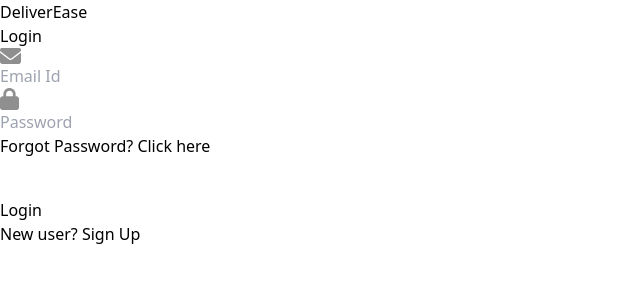
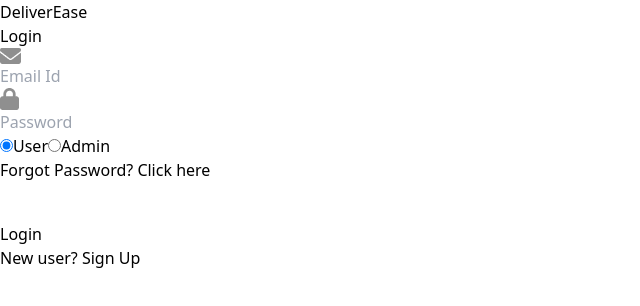
Before and after one commit to Delivery-Management-SE/SE_Project_Team_22, a React (Vite) app in the folder frontend/: page / in a window 1280 px wide. Shown: the top 306 px of the page, without its empty margins (0-640 px from the left). Built offline with nearby package versions, Linux system fonts and the light colour scheme.

Commit message:
modified LoginSignup.jsx added Admin and user feature

```diff
--- a/frontend/src/components/LoginSignup.jsx
+++ b/frontend/src/components/LoginSignup.jsx
@@ -61,8 +61,8 @@
 // export default LoginSignup;
 import React, { useState } from 'react';
 import { GoogleLogin } from '@react-oauth/google';
-import { useNavigate } from 'react-router-dom'; // Import useNavigate for redirection
-import Dashboard from '../pages/Dashboard'
+import { useNavigate } from 'react-router-dom';
+import Dashboard from '../pages/Dashboard';
 
 import user_icon from '../Assets/person.png';
 import email_icon from '../Assets/email.png';
@@ -73,10 +73,18 @@ const LoginSignup = () => {
   const [username, setUsername] = useState('');
   const [email, setEmail] = useState('');
   const [password, setPassword] = useState('');
-  const navigate = useNavigate(); // Create a navigate function
+  const [userType, setUserType] = useState('User'); // Default user type
+  const [passcode, setPasscode] = useState('');
+  const navigate = useNavigate();
   const [signedUpUsername, setSignedUpUsername] = useState('');
 
   const handleSignUp = async () => {
+    // Check if the user is signing up as Admin and validate passcode
+    if (userType === 'Admin' && passcode !== 'adminPasscode') {
+      alert('Invalid passcode for Admin signup');
+      return;
+    }
+
     const response = await fetch('http://localhost:3000/api/auth/signup', {
       method: 'POST',
       headers: {
@@ -85,17 +93,28 @@ const LoginSignup = () => {
       body: JSON.stringify({
         username,
         email,
-        password
+        password,
+        userType
       })
     });
 
     if (response.ok) {
-      setSignedUpUsername(username); // Set the signed-up username
-      navigate('/welcome', { state: { username } }); // Pass username as state
+      setSignedUpUsername(username);
+      navigate('/welcome', { state: { username } });
     } else {
-      // Handle errors
       console.error('Signup failed');
     }
+  };
+
+  const handleLogin = () => {
+    // Check if the user is logging in as Admin and validate passcode
+    if (userType === 'Admin' && passcode !== 'adminPasscode') {
+      alert('Invalid passcode for Admin login');
+      return;
+    }
+
+    // Logic for handling login
+    console.log('Login');
   };
 
   return (
@@ -122,6 +141,26 @@ const LoginSignup = () => {
             <img src={password_icon} alt="" />
             <input type="password" placeholder="Password" className="w-full px-4 py-2 border border-gray-300 rounded-lg focus:outline-none focus:ring-2 focus:ring-purple-500" value={password} onChange={(e) => setPassword(e.target.value)} />
           </div>
+
+          {/* Radio buttons for user type selection */}
+          <div className="flex items-center space-x-4">
+            <label>
+              <input type="radio" name="userType" value="User" checked={userType === 'User'} onChange={() => setUserType('User')} />
+              User
+            </label>
+            <label>
+              <input type="radio" name="userType" value="Admin" checked={userType === 'Admin'} onChange={() => setUserType('Admin')} />
+              Admin
+            </label>
+          </div>
+
+          {/* Passcode input for Admin signup and login */}
+          {userType === 'Admin' && (
+            <div className="input flex items-center space-x-2">
+              <img src={password_icon} alt="" />
+              <input type="password" placeholder="Admin Passcode" className="w-full px-4 py-2 border border-gray-300 rounded-lg focus:outline-none focus:ring-2 focus:ring-purple-500" value={passcode} onChange={(e) => setPasscode(e.target.value)} />
+            </div>
+          )}
 
           {action === "Sign Up" ? (
             <div className="text-sm text-purple-500 mt-2">
@@ -150,7 +189,7 @@ const LoginSignup = () => {
             {action === "Sign Up" ? (
               <button className="submit w-full py-2 text-center rounded-lg bg-purple-600 text-white" onClick={handleSignUp}>Sign Up</button>
             ) : (
-              <button className="submit w-full py-2 text-center rounded-lg bg-purple-600 text-white" onClick={() => console.log('Login')}>Login</button>
+              <button className="submit w-full py-2 text-center rounded-lg bg-purple-600 text-white" onClick={handleLogin}>Login</button>
             )}
           </div>
 
```
